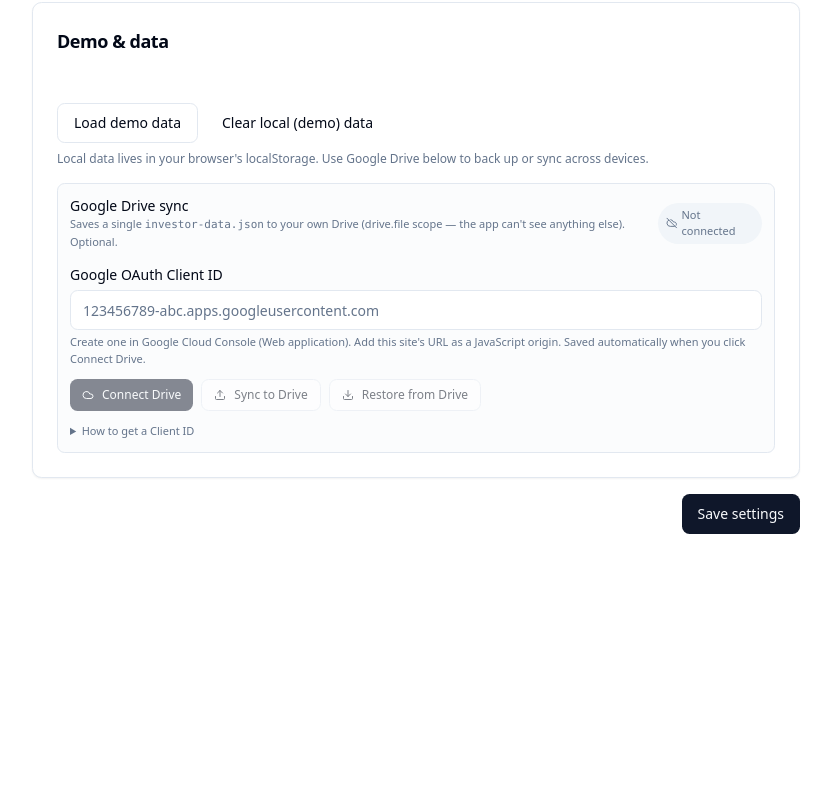
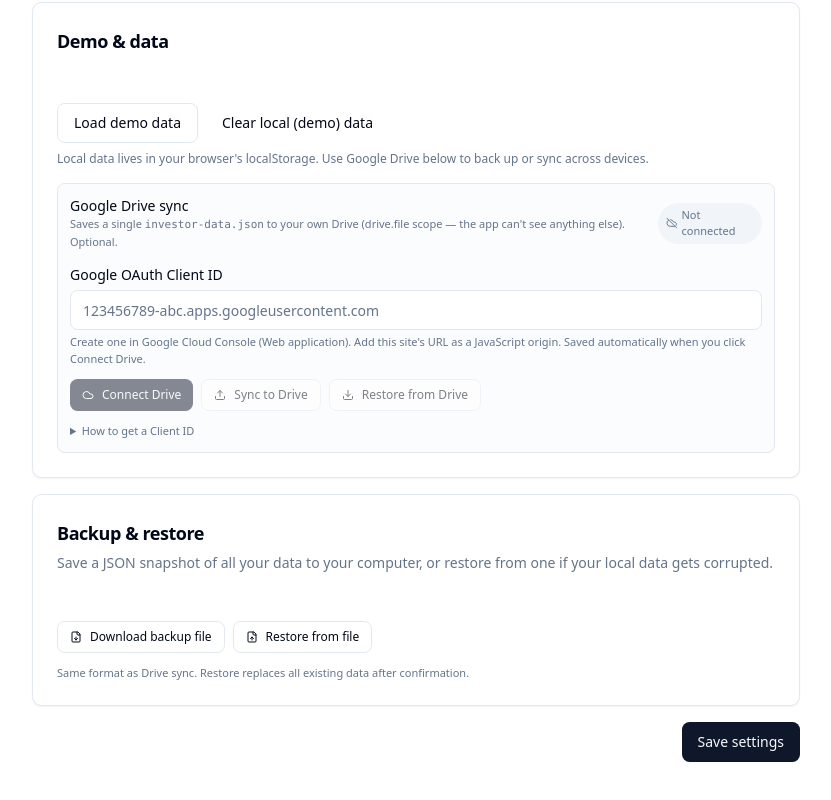
Before and after one commit to shanearnott/Investor, a Next.js app: page /settings in a window 1280 px wide. Shown: the part 1709-2509 px from the top of the page, without its empty margins (224-1055 px from the left). Before the commit the page ends 2339 px from the top, so only its background shows below. Built offline with nearby package versions, Linux system fonts and the light colour scheme.

Commit message:
settings: add file backup + restore, hide demo buttons once data exists
Co-Authored-By: Claude Opus 4.7 <noreply@anthropic.com>

```diff
--- a/app/settings/page.tsx
+++ b/app/settings/page.tsx
@@ -1,7 +1,7 @@
 "use client";
 
-import { useEffect, useState } from "react";
-import { Cloud, CloudOff, Download, Plus, Trash2, Upload } from "lucide-react";
+import { useEffect, useRef, useState } from "react";
+import { Cloud, CloudOff, Download, FileDown, FileUp, Plus, Trash2, Upload } from "lucide-react";
 
 import { useData } from "@/components/data-provider";
 import { Button } from "@/components/ui/button";
@@ -42,6 +42,11 @@ const OVERRIDE_FIELDS: { key: keyof typeof TAX_DEFAULTS["California"]; label: st
 export default function SettingsPage() {
   const { data, setSettings, loadDemo, resetLocal } = useData();
   const [s, setS] = useState<Settings>(data.settings);
+  const hasUserData =
+    data.stocks.length > 0 ||
+    data.properties.length > 0 ||
+    data.scenarios.length > 0 ||
+    data.projects.length > 0;
   const [jurisToEdit, setJurisToEdit] = useState<string>("California");
   const [savedNote, setSavedNote] = useState<string | null>(null);
   const [error, setError] = useState<string | null>(null);
@@ -195,9 +200,14 @@ export default function SettingsPage() {
 
       <Card>
         <CardHeader>
-          <CardTitle>Demo & data</CardTitle>
+          <CardTitle>{hasUserData ? "Data" : "Demo & data"}</CardTitle>
         </CardHeader>
         <CardContent className="space-y-4">
+          {hasUserData ? (
+            <p className="text-xs text-muted-foreground">
+              Local data lives in your browser&apos;s localStorage. Use Google Drive below or the file backup card to back up or sync across devices.
+            </p>
+          ) : (
             <div className="flex flex-wrap items-center gap-2">
               <Button variant="outline" onClick={loadDemo}>Load demo data</Button>
               <Button variant="ghost" onClick={resetLocal}>Clear local (demo) data</Button>
@@ -205,8 +215,21 @@ export default function SettingsPage() {
                 Local data lives in your browser&apos;s localStorage. Use Google Drive below to back up or sync across devices.
               </span>
             </div>
+          )}
 
           <DriveSyncSection settings={s} update={update} />
+        </CardContent>
+      </Card>
+
+      <Card>
+        <CardHeader>
+          <CardTitle>Backup & restore</CardTitle>
+          <CardDescription>
+            Save a JSON snapshot of all your data to your computer, or restore from one if your local data gets corrupted.
+          </CardDescription>
+        </CardHeader>
+        <CardContent>
+          <FileBackupSection />
         </CardContent>
       </Card>
 
@@ -485,3 +508,118 @@ function parseDriveBundle(raw: unknown): DriveBundle | null {
   if (r.version !== 1 || !r.collections || typeof r.collections !== "object") return null;
   return r as DriveBundle;
 }
+
+function backupFileName(): string {
+  const d = new Date();
+  const pad = (n: number) => String(n).padStart(2, "0");
+  return `investor-backup-${d.getFullYear()}-${pad(d.getMonth() + 1)}-${pad(d.getDate())}-${pad(d.getHours())}${pad(d.getMinutes())}${pad(d.getSeconds())}.json`;
+}
+
+function FileBackupSection() {
+  const {
+    data,
+    setStocks,
+    setProperties,
+    setScenarios,
+    setProjects,
+    setSettings,
+  } = useData();
+  const fileInputRef = useRef<HTMLInputElement | null>(null);
+  const [busy, setBusy] = useState<"download" | "restore" | null>(null);
+  const [note, setNote] = useState<string | null>(null);
+  const [err, setErr] = useState<string | null>(null);
+
+  const handleDownload = () => {
+    setErr(null); setNote(null);
+    setBusy("download");
+    try {
+      const bundle: DriveBundle = {
+        version: 1,
+        exported_at: new Date().toISOString(),
+        collections: {
+          stocks: data.stocks,
+          properties: data.properties,
+          scenarios: data.scenarios,
+          projects: data.projects,
+          settings: data.settings,
+        },
+      };
+      const blob = new Blob([JSON.stringify(bundle, null, 2)], { type: "application/json" });
+      const url = URL.createObjectURL(blob);
+      const a = document.createElement("a");
+      a.href = url;
+      a.download = backupFileName();
+      document.body.appendChild(a);
+      a.click();
+      document.body.removeChild(a);
+      URL.revokeObjectURL(url);
+      setNote("Backup downloaded.");
+    } catch (e) {
+      setErr((e as Error).message);
+    } finally {
+      setBusy(null);
+    }
+  };
+
+  const handleRestoreClick = () => {
+    setErr(null); setNote(null);
+    fileInputRef.current?.click();
+  };
+
+  const handleFileChosen = async (e: React.ChangeEvent<HTMLInputElement>) => {
+    const file = e.target.files?.[0];
+    e.target.value = "";
+    if (!file) return;
+    const ok = window.confirm(
+      `Restore from "${file.name}"? This will replace all current stocks, properties, scenarios, projects, and settings.`,
+    );
+    if (!ok) return;
+    setBusy("restore");
+    try {
+      const text = await file.text();
+      const raw = JSON.parse(text);
+      const parsed = parseDriveBundle(raw);
+      if (!parsed) {
+        setErr("That file doesn't look like an Investor backup (missing version or collections).");
+        return;
+      }
+      await Promise.all([
+        setStocks(parsed.collections.stocks ?? []),
+        setProperties(parsed.collections.properties ?? []),
+        setScenarios(parsed.collections.scenarios ?? []),
+        setProjects(parsed.collections.projects ?? []),
+        setSettings(parsed.collections.settings ?? data.settings),
+      ]);
+      setNote(`Restored from ${file.name}.`);
+    } catch (ex) {
+      setErr((ex as Error).message || "Could not read file.");
+    } finally {
+      setBusy(null);
+    }
+  };
+
+  return (
+    <div className="space-y-3">
+      <div className="flex flex-wrap gap-2">
+        <Button size="sm" variant="outline" onClick={handleDownload} disabled={!!busy}>
+          <FileDown className="h-3 w-3" /> {busy === "download" ? "Saving…" : "Download backup file"}
+        </Button>
+        <Button size="sm" variant="outline" onClick={handleRestoreClick} disabled={!!busy}>
+          <FileUp className="h-3 w-3" /> {busy === "restore" ? "Restoring…" : "Restore from file"}
+        </Button>
+        <input
+          ref={fileInputRef}
+          type="file"
+          accept="application/json,.json"
+          className="hidden"
+          onChange={handleFileChosen}
+        />
+      </div>
+      <p className="text-[11px] text-muted-foreground">
+        Same format as Drive sync. Restore replaces all existing data after confirmation.
+      </p>
+      {note ? <p className="text-xs text-emerald-700">{note}</p> : null}
+      {err ? <p className="text-xs text-destructive">{err}</p> : null}
+    </div>
+  );
+}
```
Lines whose indentation alone changed are shown as unchanged.
